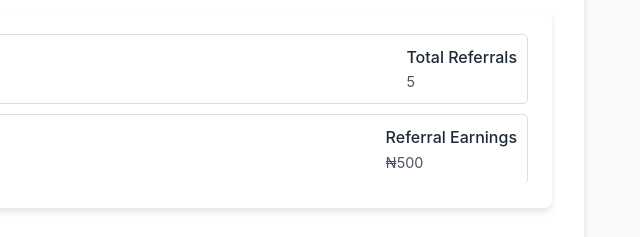
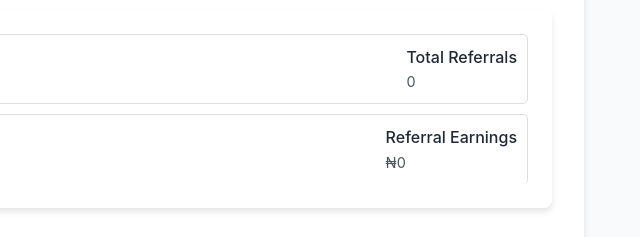
Before and after one commit to michealohagwam/dta-client, a website: page referrals.html in a window 1280 px wide. Shown: the part 371-608 px from the top of the page, 640-1280 px from the left. Drawn offline with nearby package versions, Linux system fonts and the light colour scheme; no server answers; sample sign-in values are in the browser's storage.

```diff
--- a/referrals.html
+++ b/referrals.html
@@ -63,14 +63,14 @@
             <i class="fas fa-users"></i>
             <div>
               <span class="label referral-toggle" id="toggle-referrals-label">Total Referrals</span>
-              <span class="value referral-count" id="referral-count">5</span>
+              <span class="value referral-count" id="referral-count">0</span>
             </div>
           </div>
           <div class="referral-item">
             <i class="fas fa-coins"></i>
             <div>
               <span class="label">Referral Earnings</span>
-              <span class="value" id="referral-earnings">₦500</span>
+              <span class="value" id="referral-earnings">₦0</span>
             </div>
           </div>
         </div>
```
Also changed, not shown: profile.html (+1 -2 lines).
